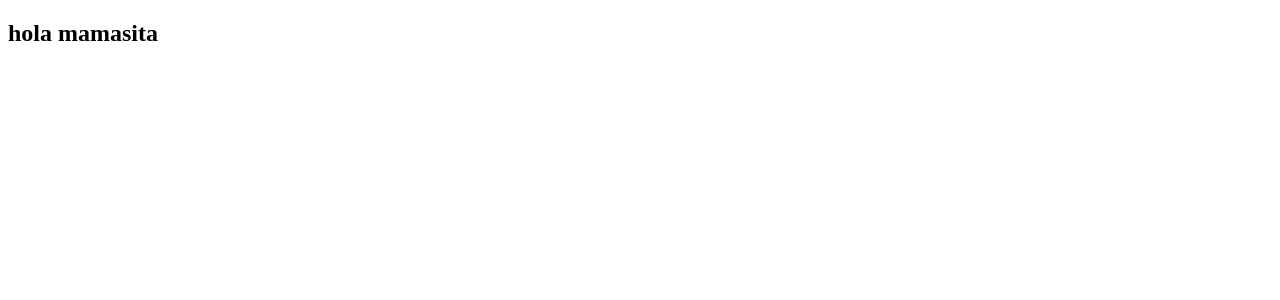
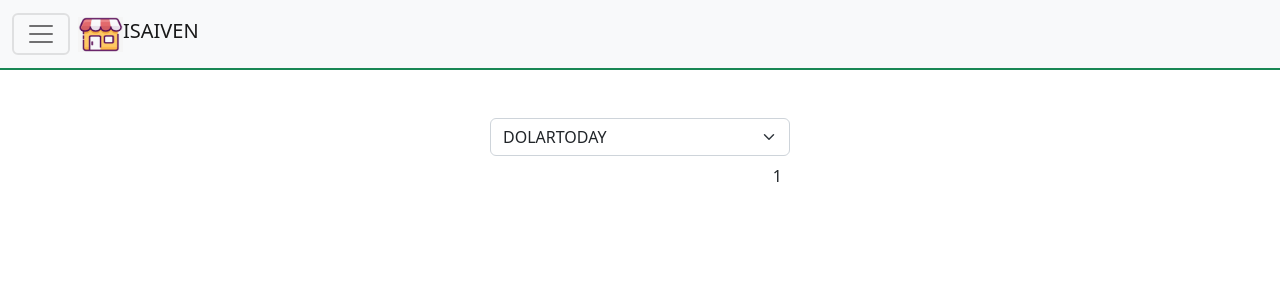
Before and after one commit to geniusss16/pagina-inventario-react, a React (Vite) app: page / in a window 1280 px wide. Shown: the top 300 px of the page. Built offline with nearby package versions, Linux system fonts and the light colour scheme.

Commit message:
actualizacion 2

```diff
--- a/index.html
+++ b/index.html
@@ -4,10 +4,15 @@
     <meta charset="UTF-8" />
     <link rel="icon" type="image/svg+xml" href="/vite.svg" />
     <meta name="viewport" content="width=device-width, initial-scale=1.0" />
-    <title>Vite + React</title>
+    <title>ISAIVEN</title>
+     <!-- CSS only -->
+    <link href="https://cdn.jsdelivr.net/npm/bootstrap@5.2.0/dist/css/bootstrap.min.css" rel="stylesheet" integrity="sha384-gH2yIJqKdNHPEq0n4Mqa/HGKIhSkIHeL5AyhkYV8i59U5AR6csBvApHHNl/vI1Bx" crossorigin="anonymous">
+    <link rel="stylesheet" href="https://cdn.jsdelivr.net/npm/bootstrap-icons@1.9.1/font/bootstrap-icons.css">
   </head>
   <body>
     <div id="root"></div>
+    <!-- JavaScript Bundle with Popper -->
+  </body>
+  <script src="https://cdn.jsdelivr.net/npm/bootstrap@5.2.0/dist/js/bootstrap.bundle.min.js" integrity="sha384-A3rJD856KowSb7dwlZdYEkO39Gagi7vIsF0jrRAoQmDKKtQBHUuLZ9AsSv4jD4Xa" crossorigin="anonymous"></script>
     <script type="module" src="/src/main.jsx"></script>
-  </body>
 </html>
--- a/package.json
+++ b/package.json
@@ -16,6 +16,7 @@
     "@types/react": "^18.0.17",
     "@types/react-dom": "^18.0.6",
     "@vitejs/plugin-react": "^2.0.1",
+    "typescript": "^4.8.2",
     "vite": "^3.0.7"
   }
 }
--- a/src/App.jsx
+++ b/src/App.jsx
@@ -1,4 +1,6 @@
 import './App.css'
+import Navbar from './assets/components/Navbar'
+import { Convertidor } from './assets/components/Convertidor'
 
 function App() {
 
@@ -6,9 +8,11 @@ function App() {
   return (
     <div className="App">
 
-    <h2>hola mamasita</h2>
+    <Navbar/>
+    <Convertidor/>
 
-    </div>
+   </div>
+
   )
 }
 
--- /dev/null
+++ b/src/assets/components/Convertidor.jsx
@@ -0,0 +1,20 @@
+import React from 'react'
+import "../hojas-de-estilos/Convertidor.css"
+
+export const Convertidor = () => {
+  return (
+    <>
+    <div className='d-flex justify-content-center p-5'>
+ <div className='toto' >
+    <select  name="sel1" id="sellist1" className="form-select  w-100 ">
+        <option value="1">DOLARTODAY</option>
+        <option value="2">BCV</option>
+        <option value="3">PERSONALIZADA</option>
+    </select>
+         <label className="label d-flex flex-row-reverse p-2"> 1</label>
+   </div>
+    </div>
+
+    </>
+  )
+}
--- /dev/null
+++ b/src/assets/components/Navbar.jsx
@@ -0,0 +1,52 @@
+import "../hojas-de-estilos/Navbar.css"
+
+function Navbar() {
+
+  return (
+
+ <nav className="navbar  bg-light border-2 border-bottom border-success">
+  <div className="container-fluid d-flex justify-content-start">
+
+  <div className="offcanvas offcanvas-start" id="abrir">
+  <div className="offcanvas-header">
+
+  <a className="navbar-brand  m-0" href="#">
+      <img src={"./imagenes/tienda.PNG"}  alt={"tinda"}  width="45" height="35" className="d-inline-block align-text-top "/>
+      ISAIVEN
+  </a>
+    <button type="button" className="btn-close text-reset" data-bs-dismiss="offcanvas"></button>
+  </div>
+  <div className="offcanvas-body">
+  <ul className="navbar-nav me-auto mb-2 mb-lg-0">
+        <li className="nav-item">
+          <a className="nav-link active weight text-primary" aria-current="page" href="#"><i className="bi bi-house"></i> Inicio </a>
+        </li>
+        <li className="nav-item">
+          <a className="nav-link  active  weight text-success" href="#"> <i className="bi bi-arrow-repeat"></i> Convertidor  </a>
+        </li>
+        <li className="nav-item">
+          <a className="nav-link  active  weight text-danger" href="#"> <i className="bi bi-calculator"></i> Calculadora </a>
+        </li>
+      </ul>
+
+  </div>
+</div>
+
+
+
+ <button className="navbar-toggler" type="button" data-bs-toggle="offcanvas" data-bs-target="#abrir">
+    <span className="navbar-toggler-icon"></span>
+ </button>
+
+ <a className="navbar-brand p-2 m-0" href="#">
+      {/* <img src="/docs/5.2/assets/brand/bootstrap-logo.svg" alt="" width="30" height="24" class="d-inline-block align-text-top"/> */}
+      <img src={"./imagenes/tienda.PNG"}  alt={"tinda"}  width="45" height="35" className="d-inline-block align-text-top "/>
+      ISAIVEN
+  </a>
+  </div>
+</nav>
+
+  )
+}
+
+export default Navbar;
--- /dev/null
+++ b/src/assets/hojas-de-estilos/Convertidor.css
@@ -0,0 +1,12 @@
+
+
+.toto{
+
+ /* border: solid 1px black ;  */
+ transition: 0.3;
+ width: 300px;
+
+
+
+
+}
--- /dev/null
+++ b/src/assets/hojas-de-estilos/Navbar.css
@@ -0,0 +1,12 @@
+
+.weight {
+
+font-weight: 600;
+
+}
+
+.offcanvas-body{
+
+ width: 240px !important;
+
+}
```
Also changed, not shown: public/imagenes/tienda.PNG (added), 1 other file (tests, documents, lock files or other folders).
